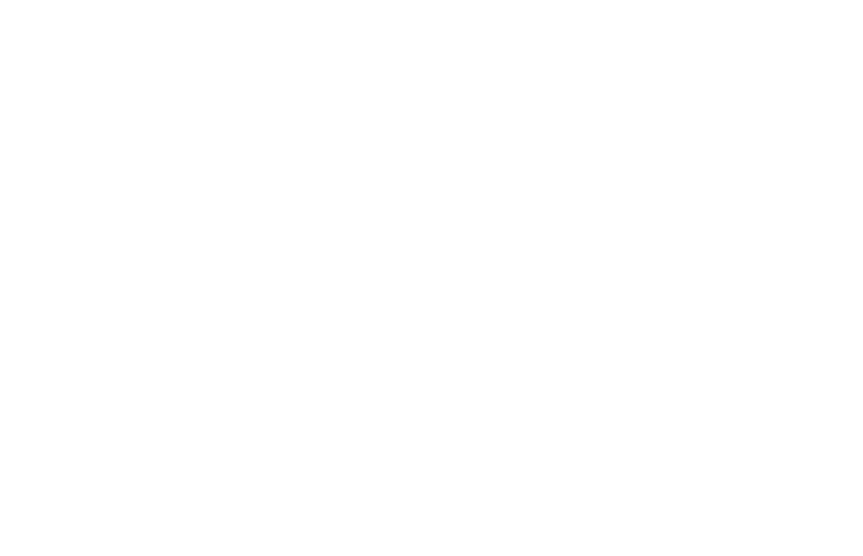
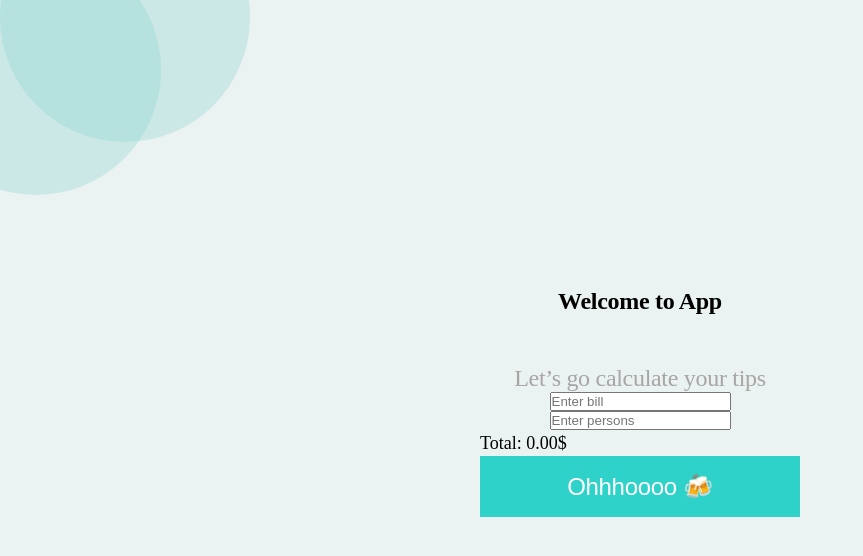
Before and after one commit to TkachenokPavel/react-tips-calculator, a React (Create React App) app: page / in a window 1280 px wide. Shown: the top 556 px of the page, without its empty margins (0-863 px from the left). Built offline with nearby package versions, Linux system fonts and the light colour scheme.

Commit message:
feat(hw-38): add styles to app, form and button components

```diff
--- a/src/App.tsx
+++ b/src/App.tsx
@@ -1,7 +1,12 @@
+import { Form } from "./components/Form/Form";
+import { GlobalStyle } from "./GlobalStyles";
+import { Wrapper } from "./style";
+
 export const App = () => {
   return (
-    <div className="App">
-
-    </div>
+    <Wrapper>
+      <GlobalStyle />
+      <Form />
+    </Wrapper>
   );
 }
--- a/src/GlobalStyles.ts
+++ b/src/GlobalStyles.ts
@@ -1 +1,41 @@
 import { createGlobalStyle } from 'styled-components';
+
+export const GlobalStyle = createGlobalStyle`
+    *{
+        margin: 0;
+        padding: 0;
+        box-sizing: border-box;
+    }
+
+    body {
+        background: #EAF2F2;
+        font-family: 'Times New Roman', Times, serif;
+        font-weight: 400;
+        color: #000;
+
+        &::before {
+            content: '';
+            position: absolute;
+            top: -108px;
+
+            width: 250px;
+            height: 250px;
+
+            background-color: rgba(133, 211, 202, 0.31);
+            border-radius: 50%;
+        }
+
+        &::after {
+            content: '';
+            position: absolute;
+            left: -89px;
+            top: -55px;
+
+            width: 250px;
+            height: 250px;
+
+            background-color: rgba(133, 211, 202, 0.31);
+            border-radius: 50%;
+        }
+    }
+`
--- a/src/components/Button/Button.tsx
+++ b/src/components/Button/Button.tsx
@@ -1,5 +1,7 @@
+import { StyledButton } from "./styles";
+
 export const Button = () => {
     return (
-        <div>Button</div>
+        <StyledButton>Ohhhoooo 🍻 </StyledButton>
     )
 }
--- a/src/components/Button/styles.ts
+++ b/src/components/Button/styles.ts
@@ -1 +1,16 @@
-export { }
+import styled from 'styled-components';
+
+const StyledButton = styled.button`
+    width: 100%;
+    padding: 13px 0;
+
+    font-size: 24px;
+    line-height: 35px;
+    letter-spacing: -0.3px;
+
+    background-color: #2ED2C9;
+    border: none;
+    color: #fff;
+`
+
+export { StyledButton }
--- a/src/components/Form/Form.tsx
+++ b/src/components/Form/Form.tsx
@@ -1,7 +1,20 @@
-import React from 'react'
+import { useState } from 'react';
+import { Input } from '../Input/Input';
+import { Button } from '../Button/Button'
+import { StyledForm } from './styles'
+import { Title, Subtitle, TotalBill } from "./styles";
 
 export const Form = () => {
+    const [totalBill, setTotalBill] = useState<number>(0.00)
+
     return (
-        <div>Form</div>
+        <StyledForm>
+            <Title>Welcome to App</Title>
+            <Subtitle>Let’s go calculate your tips</Subtitle>
+            <Input type='number' placeholder='Enter bill' />
+            <Input type='number' placeholder='Enter persons' />
+            <TotalBill>Total: {totalBill.toFixed(2)}$</TotalBill>
+            <Button />
+        </StyledForm>
     )
 }
--- a/src/components/Form/styles.ts
+++ b/src/components/Form/styles.ts
@@ -1 +1,42 @@
-export { }
+import styled from 'styled-components';
+
+const StyledForm = styled.form`
+    position: relative;
+    display: flex;
+    flex-direction: column;
+    align-items: center;
+
+    min-width: 320px;
+`;
+
+const Title = styled.h2`
+    margin-bottom: 45px;;
+
+    font-size: 24px;
+    line-height: 35px;
+    letter-spacing: -0.3px;
+
+    color: #000000;
+`;
+
+const Subtitle = styled.p`
+    font-size: 24px;
+    line-height: 28px;
+    letter-spacing: -0.3px;
+
+    color: rgba(117, 108, 108, 0.57);
+`;
+
+const TotalBill = styled.p`
+    align-self: start;
+
+    font-weight: 500;
+    font-size: 18px;
+    line-height: 26px;
+
+    color: #000000;
+`;
+
+
+
+export { StyledForm, Title, Subtitle, TotalBill }
--- a/src/components/Input/Input.tsx
+++ b/src/components/Input/Input.tsx
@@ -1,7 +1,12 @@
-import React from 'react'
+import { StyledInput } from './styles'
 
-export const Input = () => {
+interface IProps {
+    placeholder: string,
+    type: string
+}
+
+export const Input = ({ placeholder, type }: IProps) => {
     return (
-        <div>Input</div>
+        <StyledInput type={type} placeholder={placeholder}></StyledInput>
     )
 }
--- a/src/components/Input/styles.ts
+++ b/src/components/Input/styles.ts
@@ -1 +1,7 @@
-export { }
+import styled from 'styled-components';
+
+const StyledInput = styled.input`
+
+`
+
+export { StyledInput }
--- /dev/null
+++ b/src/style.ts
@@ -0,0 +1,12 @@
+import styled from "styled-components";
+
+const Wrapper = styled.div`
+    display: flex;
+    align-items: center;
+    justify-content: center;
+
+    width: 100vw;
+    height: 100vh;
+`;
+
+export { Wrapper }
--- a/src/types/index.ts
+++ b/src/types/index.ts
@@ -0,0 +1 @@
+export { }
```
